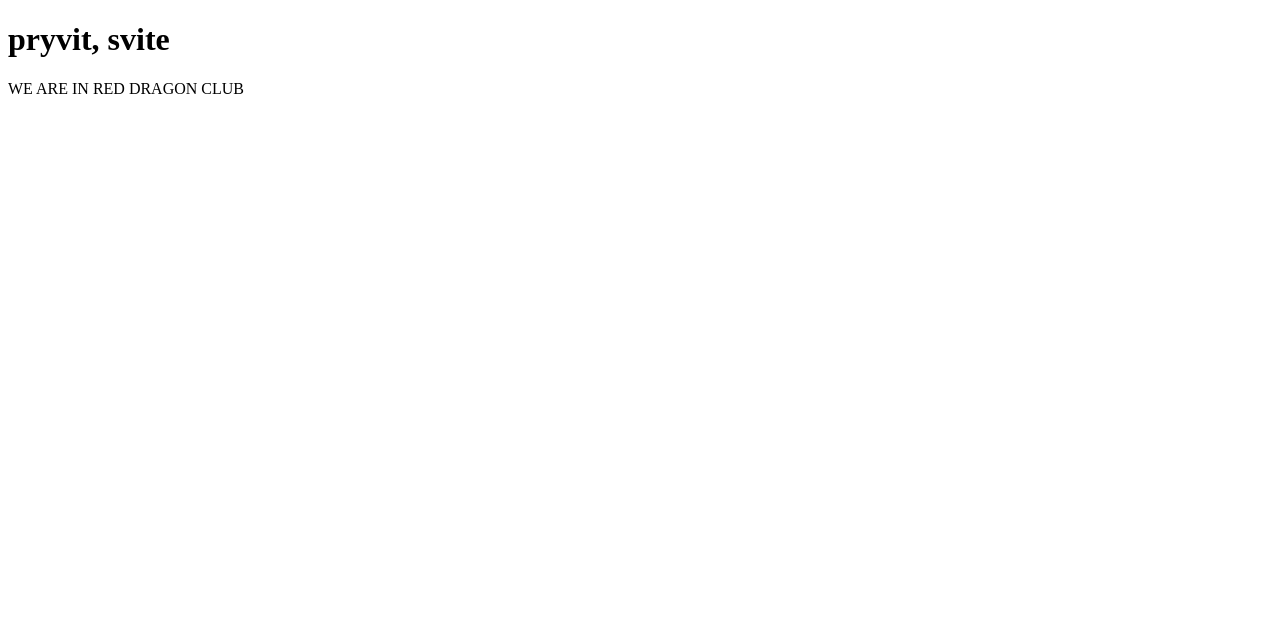
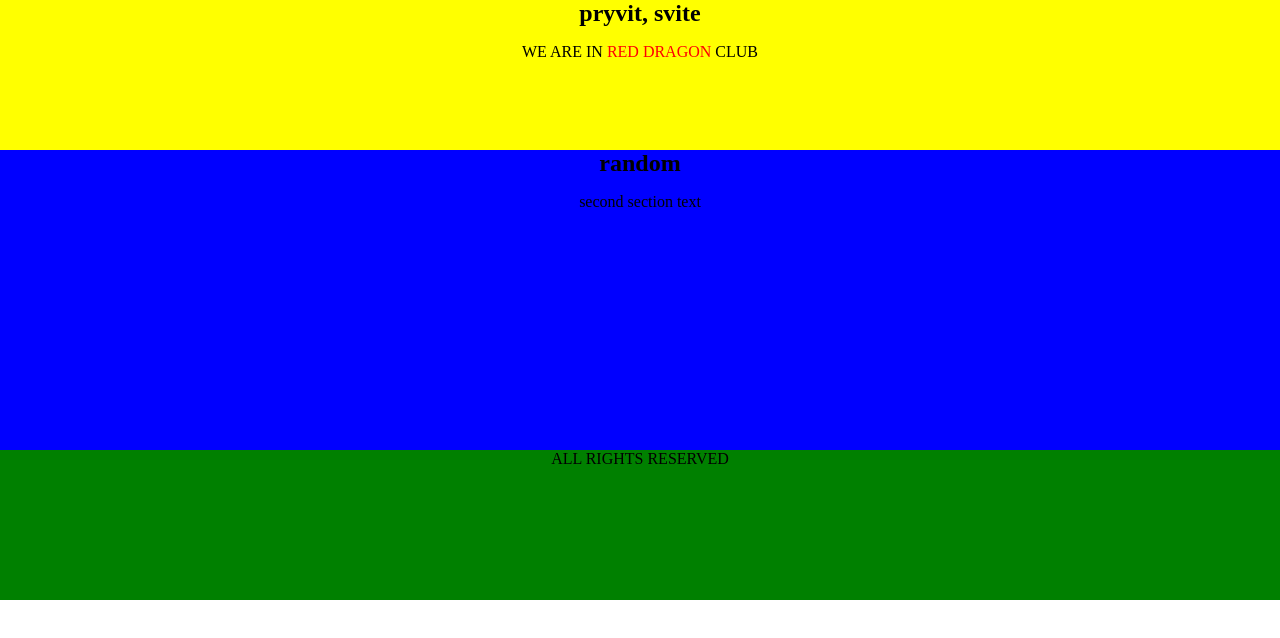
Before and after one commit to OlgaKlymenko/landing, a plain HTML site: page index.html in a window 1280 px wide. Drawn offline with Linux system fonts and the light colour scheme.

Commit message:
added style

```diff
--- a/index.html
+++ b/index.html
@@ -3,6 +3,47 @@
 
 
 <head>
+
+<style>
+
+body {
+margin:0;
+padding:0;
+text-align:center;
+}
+
+.red{color:red}
+
+.center{
+	margin:0 auto;
+}
+
+div,section,footer {width:100%;}
+
+.header {
+height:150px;
+background-color: yellow;
+}
+
+.mid {
+height: 300px;
+background-color: blue;
+}
+
+.footer {
+height: 150px;
+background-color: green;
+}
+
+h1, h2{
+margin:0;
+padding:0;
+}
+
+</style>
+
+
+
 <title>
 HELLO, TITLE!
 </title>
@@ -10,11 +51,32 @@ HELLO, TITLE!
 </head>
 
 <body>
-<h1> pryvit, svite </h1>
+<section class="header">
+	<h1> pryvit, svite </h1>
 
-<p>
-WE ARE IN RED DRAGON CLUB
-</p>
+	<p>
+	WE ARE IN <span class="red"> RED DRAGON </span> CLUB
+	</p>
+
+</section>
+<section class="mid">
+
+	<h2>
+	random
+	</h2>
+
+	<p>
+	second section text
+	</p>
+
+</section>
+
+<footer class="footer">
+	<div class="center">
+	ALL RIGHTS RESERVED
+	</div>
+</footer>
+
 
 </body>
 
```
